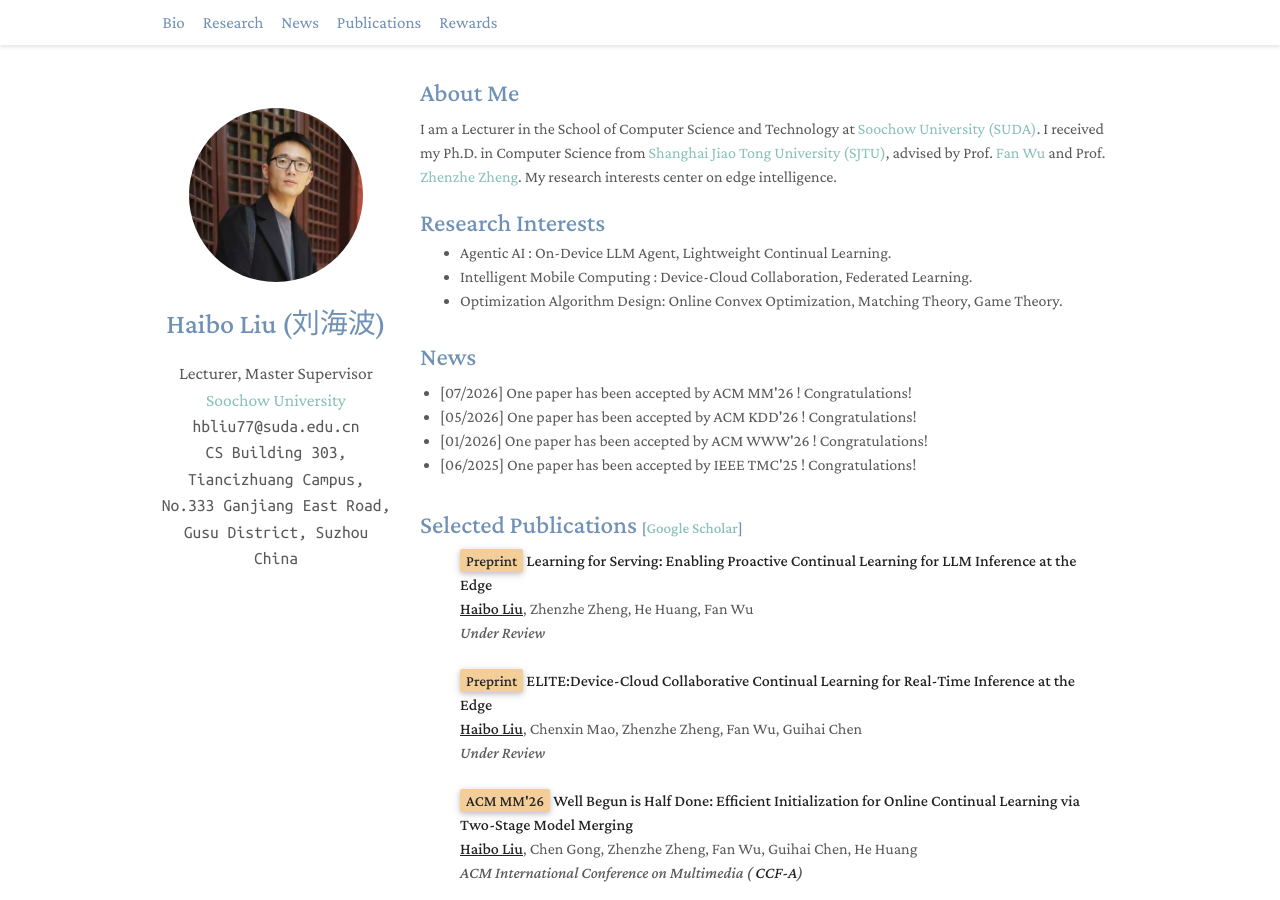
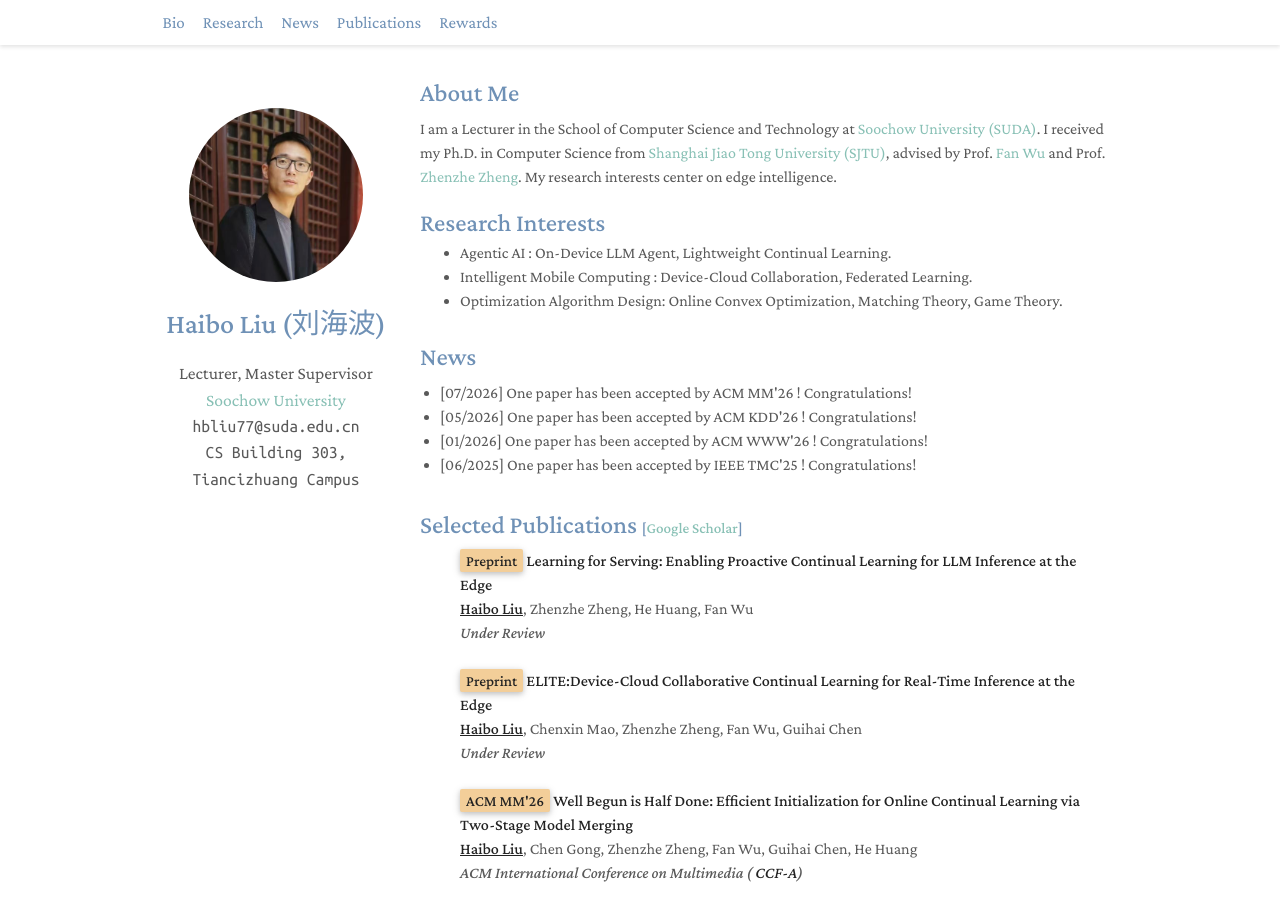
Before and after one commit to liuhaibo919/liuhaibo919.github.io, a Jekyll site: the page built from index.md, in a window 1280 px wide and 900 px high. Built offline with Jekyll 4.4.1, drawn with Linux system fonts in a browser that asks for light colours; a style sheet for code colours, icons or effects is not loaded.

Commit message:
Update _config.yml

```diff
--- a/_config.yml
+++ b/_config.yml
@@ -5,7 +5,7 @@ Cname: 刘海波
 position: Lecturer, Master Supervisor
 email: hbliu77@suda.edu.cn
 affiliation: Soochow University
-address: CS Building 303, Tiancizhuang Campus, No.333 Ganjiang East Road, Gusu District, Suzhou China
+address: CS Building 303, Tiancizhuang Campus
 affiliation_link: https://liuhaibo919.github.io/
 
 # # Search Engine Optimization (SEO)
```
